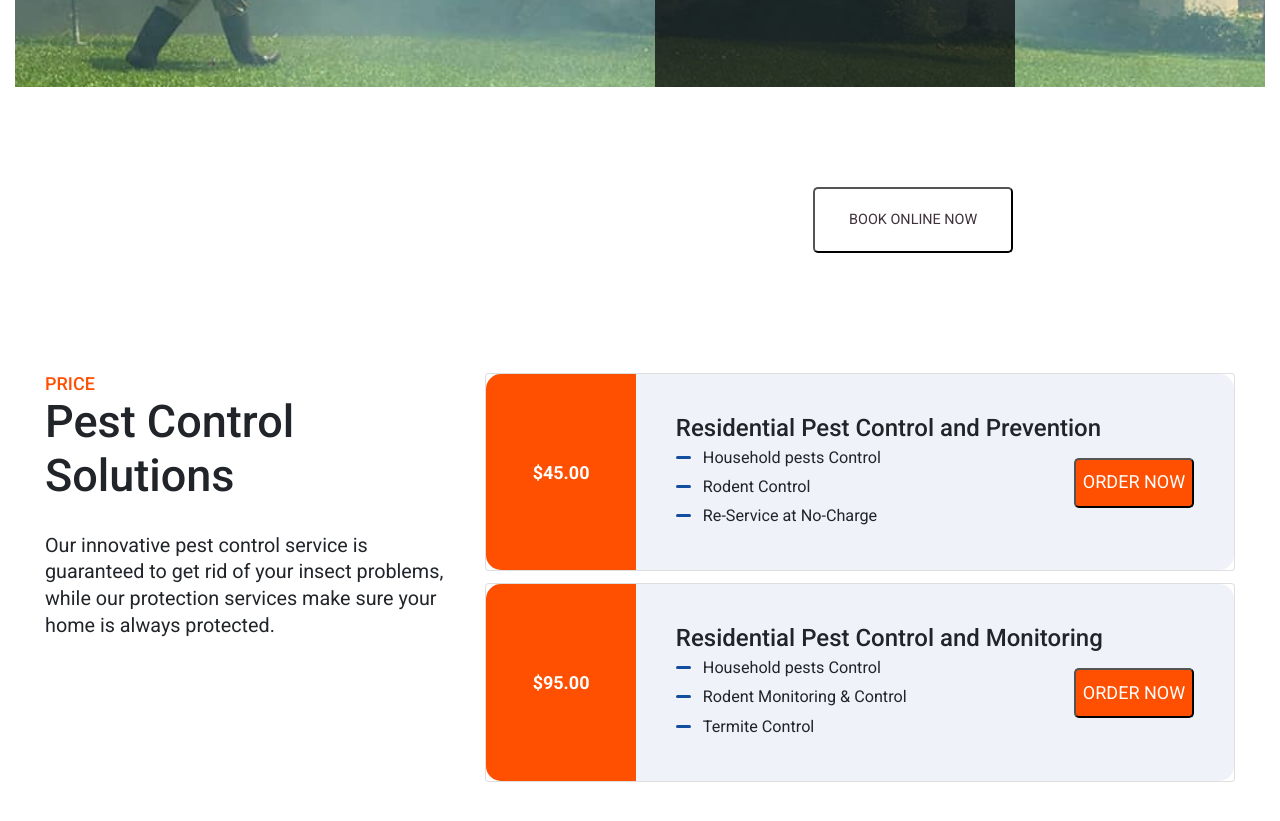
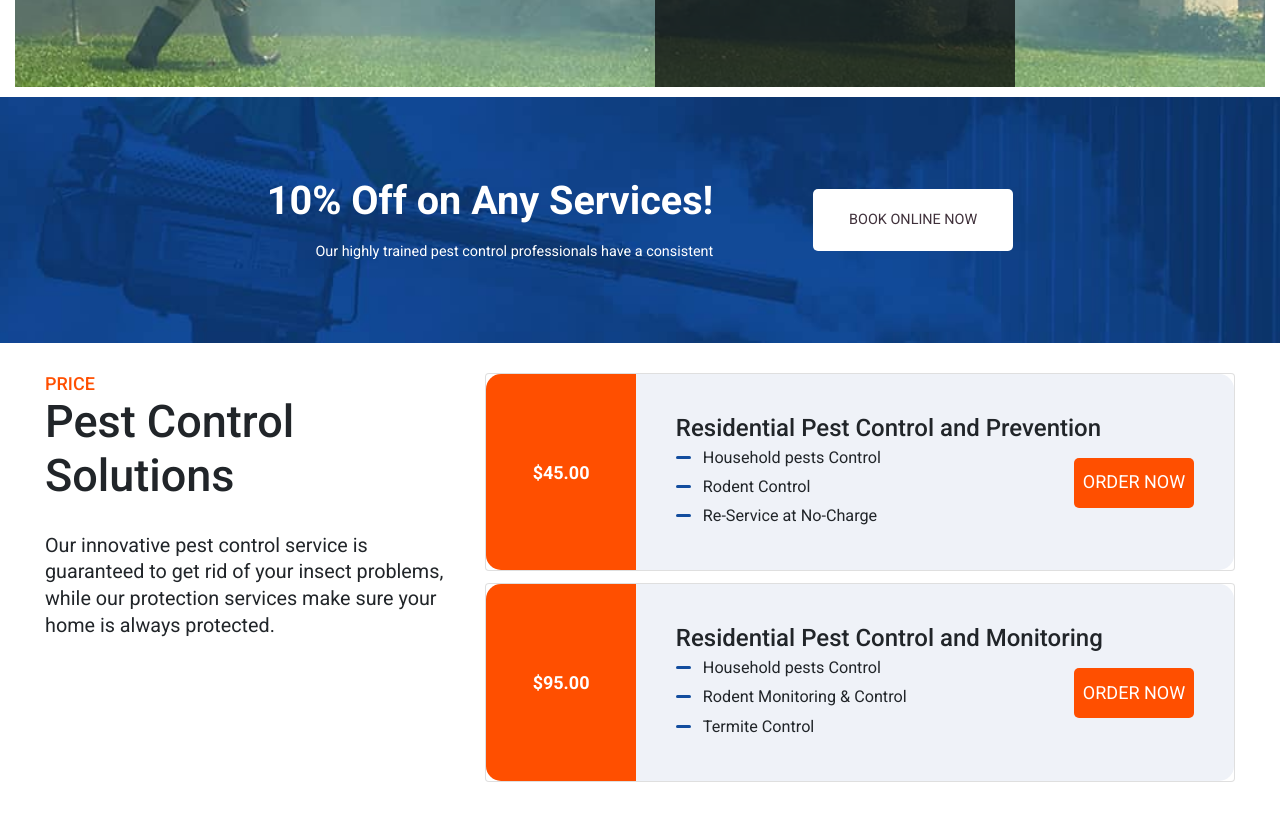
Before and after one commit to pixelPerfectTech/Tiam, a website: page index.html in a window 1280 px wide. Shown: the part 941-1762 px from the top of the page. Drawn offline with nearby package versions, Linux system fonts and the light colour scheme.

Commit message:
change
- change promo background path to a relative path
- add outline, border and background set to none in the universal
  selector

```diff
--- a/css/style.css
+++ b/css/style.css
@@ -3,6 +3,9 @@
 * {
     margin: 0;
     padding: 0;
+    border: none;
+    background: none;
+    outline: none;
     box-sizing: border-box;
 }
 
@@ -110,7 +113,7 @@ section.promo {
     padding: 50px 10px;
     text-align: right;
     color: white;
-    background-image: url('./images/off-bg.jpg');
+    background-image: url('../assets/images/mt-2048-book-bg.jpg');
     background-position: center top;
     background-repeat: no-repeat;
     background-size: cover;
```
